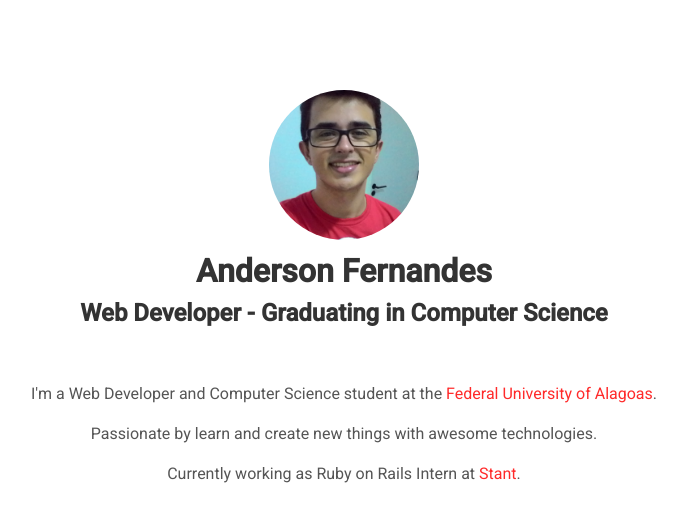
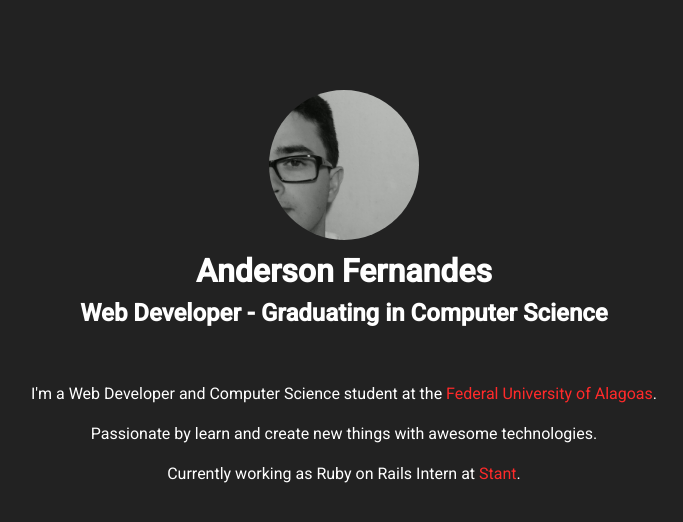
Before and after one commit to andersonfernandes/andersonfernandes.github.io, a plain HTML site: page index.html in a window 1280 px wide. Shown: the whole page, without its empty margins (296-979 px from the left). Drawn offline with Linux system fonts and the light colour scheme.

Commit message:
Changed styles
Signed-off-by: Anderson Fernandes <fernandesanderson14@gmail.com>

```diff
--- a/css/style.css
+++ b/css/style.css
@@ -6,13 +6,14 @@
   margin: 0px;
   font-family: "Roboto", "Helvetica", "Arial", sans-serif;
   line-height: 1.5;
-  color: #555;
+  color: #FFF;
+  background-color: #222;
 }
 
 h1, h2, strong {
   padding: 0px;
   margin: 0px;
-  color: #333;
+  color: #FFF;
 }
 
 a {
@@ -21,7 +22,7 @@
 }
 
 a:hover {
-  color: #FFF;
+  color: #222;
   background-color: #FF2A2A;
 }
 
@@ -47,7 +48,7 @@
 .social a {
   color: #FF2A2A;
   text-decoration: none;
-  background-color: #FFF;
+  background-color: #222;
   margin: 10px 20px;
   font-size: 24px;
 }
--- a/index.html
+++ b/index.html
@@ -12,7 +12,7 @@
 </head>
 <body>
   <div class="container">
-    <img class="profile-img" src="img/profile03.jpg" alt="Profile Image">
+    <img class="profile-img" src="img/profile02.png" alt="Profile Image">
     <h1>Anderson Fernandes</h1>
     <h2>Web Developer - Graduating in Computer Science</h2>
 
```
Also changed, not shown: img/profile02.jpg (deleted), img/profile02.png (added), img/profile03.jpg (deleted).
